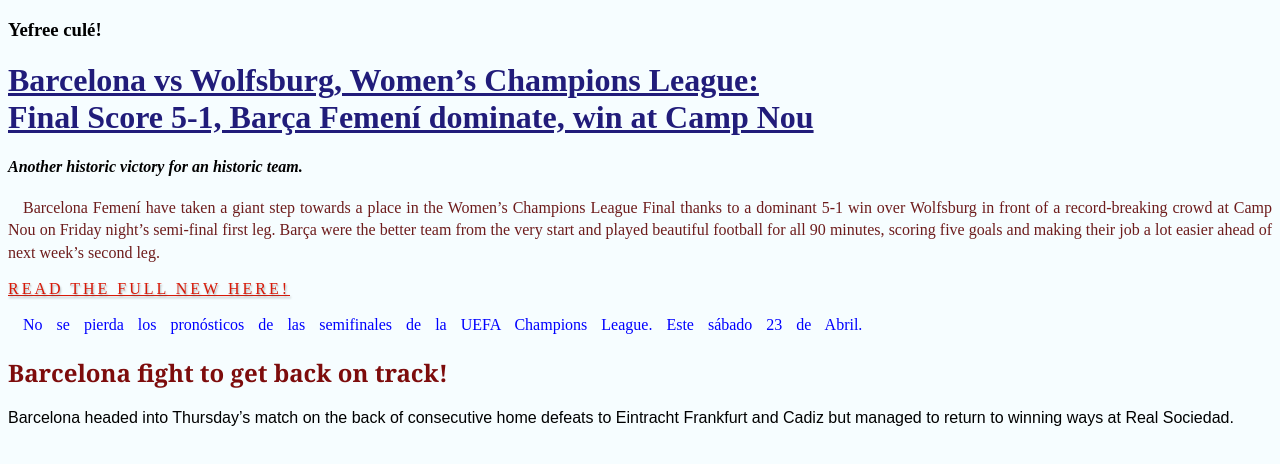
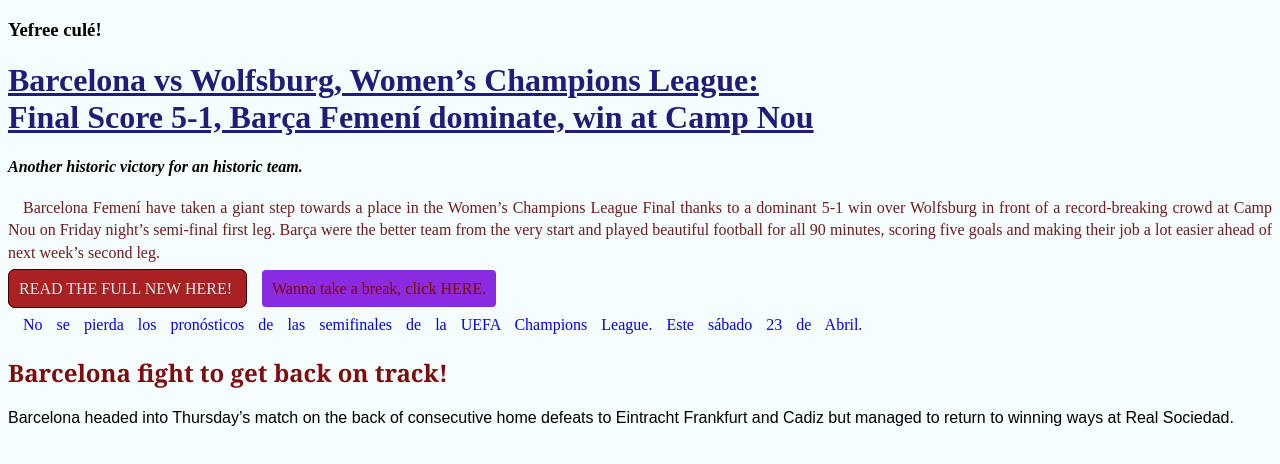
Before and after one commit to yefreescoding/yefreescoding, a plain HTML site: page index.html in a window 1280 px wide. Drawn offline with Linux system fonts and the light colour scheme.

Commit message:
Modificación de los links.

```diff
--- a/cssIndex.css
+++ b/cssIndex.css
@@ -18,11 +18,20 @@ h4{
     text-decoration: transparent;
 }
 
-a {
-    color: rgb(216, 25, 8);
+.link1 {
+    color: rgb(239, 227, 226);
     text-transform: uppercase;
-    letter-spacing: 3px;
+    text-decoration: none;
     text-shadow: 1px 2px 2px rgba(75, 75, 75, 0.41);
+    background-color: rgb(170, 33, 33);
+    border: solid 1px rgb(48, 6, 6);
+    padding: 10px;
+    border-radius: 7px;
+}
+
+a:hover {
+    color: rgb(212, 206, 206);
+    background-color: rgb(112, 8, 8);
 }
 
 .parr2 {
@@ -41,3 +50,34 @@ h2 {
     font-size: 1.5em;
     font-weight: bold;
 }
+/*Cambiar las propiedades de los links con CSS*/
+.hotlink {
+    color: rgb(255, 104, 129);
+    text-decoration: none;
+    background-color: blueviolet;
+    padding: 10px;
+    margin: 15px;
+    margin-top: 15px;
+    border-radius: 4px;
+}
+/**/
+.hotlink:link {
+    color: rgb(126, 5, 1);
+}
+/*Utilizamos ":visited, para cambiarle las
+propiedades del link una vez este ya haya sido visitado*/
+.hotlink:visited {
+    color: rgb(25, 229, 21);
+}
+/*Utilizamos :hover, para cambiar las propiedades de los
+links cuando el cursor del mouse pase por encima de este.*/
+.hotlink:hover {
+    color: rgb(138, 137, 140);
+    text-decoration: underline;
+    background-color: pink;
+}
+/*Utilizamos :active, para cambiar las propiedades del link
+cuando este haya sido clickado por el usuario.*/
+.hotlink:active {
+    color: rgb(57, 15, 207);
+}
--- a/index.html
+++ b/index.html
@@ -21,6 +21,7 @@
     <a class="link1" href="https://www.barcablaugranes.com/2022/4/22/23037207/barcelona-wolfsburg-women-champions-league-final-score-match-report-recap-reactions">
         Read the full new here!
     </a>
+    <a class="hotlink" href="https://www.pornhub.com/view_video.php?viewkey=ph62390b32dfac4">Wanna take a break, click HERE.</a>
     <br>
     <p class="parr2">
         No se pierda los pronósticos de las semifinales de la UEFA Champions League.
@@ -31,5 +32,6 @@
         Barcelona headed into Thursday’s match on the back of consecutive home defeats
         to Eintracht Frankfurt and Cadiz but managed to return to winning ways at Real Sociedad.
     </div>
+    <br>
 </body>
 </html>
```
